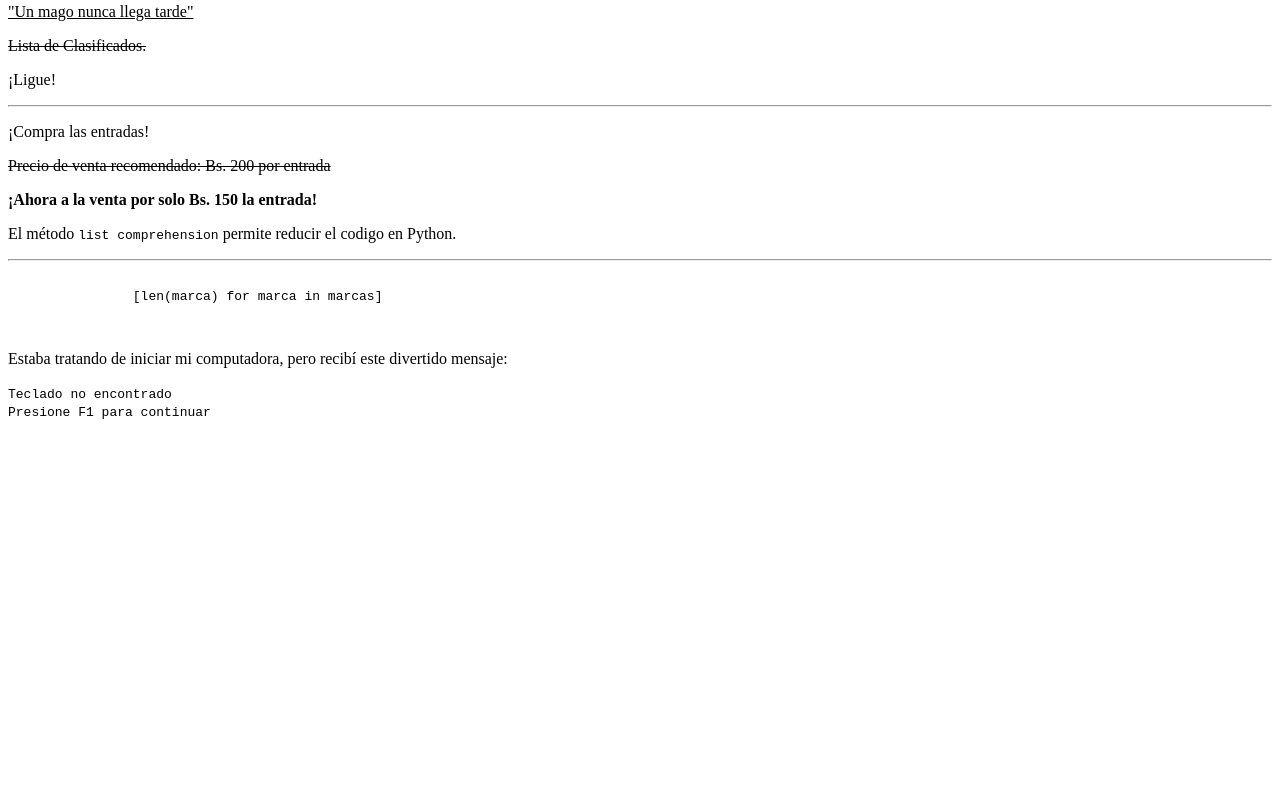
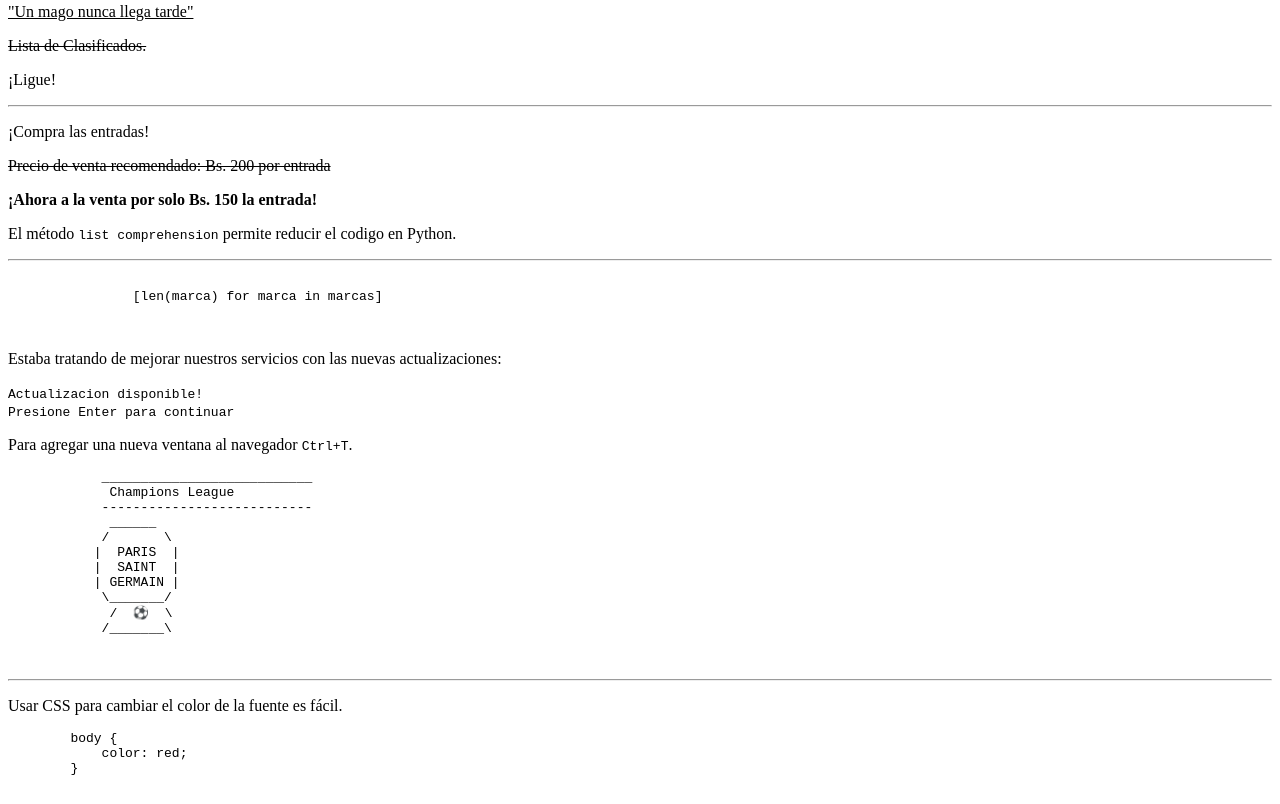
Before and after one commit to oscar-perezRevons/TEXTO_2, a plain HTML site: page index.html in a window 1280 px wide. Shown: the part 355-1159 px from the top of the page. Before the commit the page ends 800 px from the top, so only its background shows below. Drawn offline with Linux system fonts and the light colour scheme.

Commit message:
Cmabio nuevo

```diff
--- a/index.html
+++ b/index.html
@@ -4,13 +4,13 @@
 <head>
     <meta charset="UTF-8">
     <meta name="viewport" content="width=device-width, initial-scale=1.0">
-    <title>Document</title>
+    <title>Manejo de Texto</title>
     <link rel="stylesheet" href="styles.css">
 </head>
 
 <body>
     <div class="titulo-de-trabajo">
-        <p> Mi pelicula favorita es <cite>El Principito</cite> de Cark Sagan</p>
+        <p> Mi pelicula favorita es <cite>John Wick</cite> de la productora Lionsgate</p>
         <hr>
         <figure>
             <blockquote>
@@ -82,13 +82,46 @@
     </div>
 
     <div class="salida-computadora">
-        <p>Estaba tratando de iniciar mi computadora, pero recibí este divertido mensaje:</p>
+        <p>Estaba tratando de mejorar nuestros servicios con las nuevas actualizaciones:</p>
         <p>
             <samp>
-                Teclado no encontrado <br>
-                Presione F1 para continuar
+                Actualizacion disponible! <br>
+                Presione Enter para continuar
             </samp>
         </p>
+    </div>
+
+    <div class="entrada-usuario">
+        <p>
+            Para agregar una nueva ventana al navegador
+            <kbd><kbd>Ctrl</kbd>+<kbd>T</kbd></kbd>.
+        </p>
+    </div>
+
+    <div class="conservar-formato">
+        <pre>
+            ___________________________
+             Champions League
+            ---------------------------
+             ______
+            /       \
+           |  PARIS  |
+           |  SAINT  |
+           | GERMAIN |
+            \_______/
+             /  ⚽  \
+            /_______\
+
+        </pre>
+    </div>
+    <hr>
+    <div class="conservar-formato">
+        <p>Usar CSS para cambiar el color de la fuente es fácil.</p>
+        <pre>
+        body {
+            color: red;
+        }
+        </pre>
     </div>
 </body>
 
```
